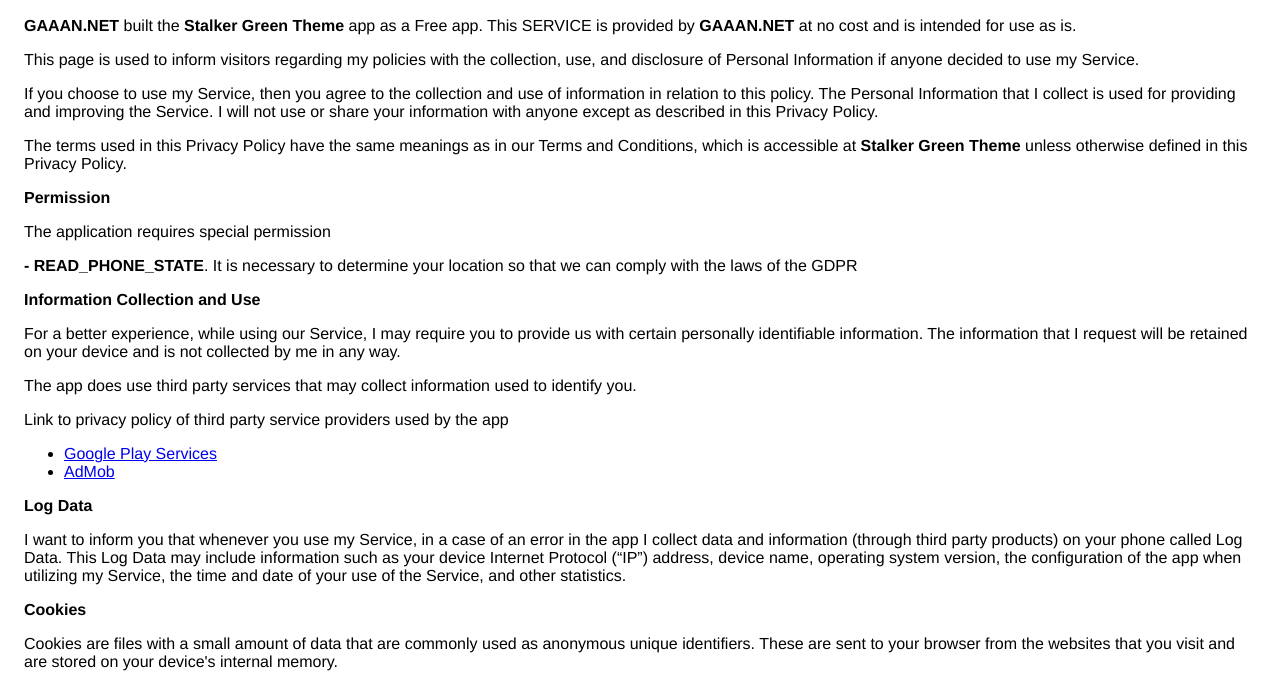
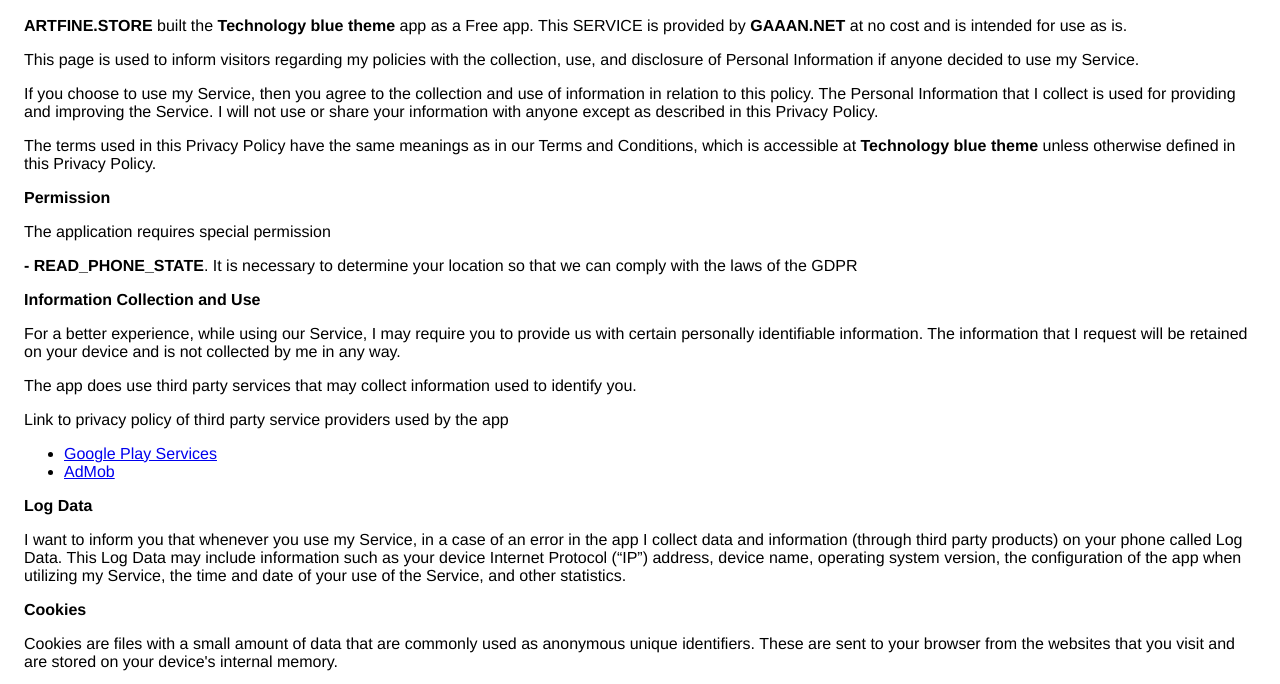
Before and after one commit to artfine/technology_blue_theme, a plain HTML site: page index.html in a window 1280 px wide. Shown: the part 75-759 px from the top of the page. Drawn offline with Linux system fonts and the light colour scheme.

Commit message:
Update index.html

```diff
--- a/index.html
+++ b/index.html
@@ -1,4 +1,4 @@
-<!DOCTYPE html><html> <head> <meta charset="utf-8"> <meta name="viewport" content="width=device-width"> <title>Privacy Policy</title> <style>body{font-family: "Helvetica Neue", Helvetica, Arial, sans-serif; padding:1em;}</style></head> <body><h2>Privacy Policy</h2> <p> <b>GAAAN.NET</b> built the <b>Stalker Green Theme</b> app as a Free app. This SERVICE is provided by <b>GAAAN.NET</b> at no cost and is intended for use as is.
+<!DOCTYPE html><html> <head> <meta charset="utf-8"> <meta name="viewport" content="width=device-width"> <title>Privacy Policy</title> <style>body{font-family: "Helvetica Neue", Helvetica, Arial, sans-serif; padding:1em;}</style></head> <body><h2>Privacy Policy</h2> <p> <b>ARTFINE.STORE</b> built the <b>Technology blue theme</b> app as a Free app. This SERVICE is provided by <b>GAAAN.NET</b> at no cost and is intended for use as is.
                   </p> <p>This page is used to inform visitors regarding my policies with the collection, use, and
                     disclosure of Personal Information if anyone decided to use my Service.
                   </p> <p>If you choose to use my Service, then you agree to the collection and use of information in relation
@@ -6,7 +6,7 @@
                     Service. I will not use or share your information with anyone except as described
                     in this Privacy Policy.
                   </p> <p>The terms used in this Privacy Policy have the same meanings as in our Terms and Conditions, which is accessible
-                    at <b>Stalker Green Theme</b> unless otherwise defined in this Privacy Policy.
+                    at <b>Technology blue theme</b> unless otherwise defined in this Privacy Policy.
                   <p>
                   <strong>Permission</strong>
                   </p>
```
